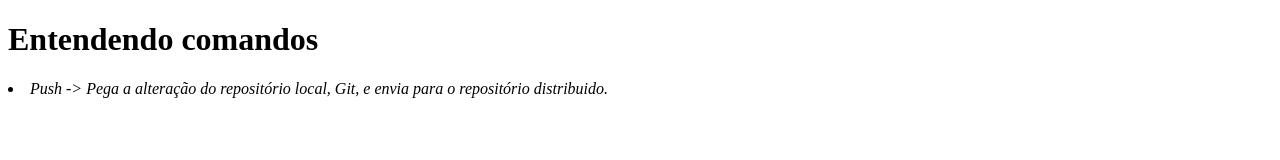
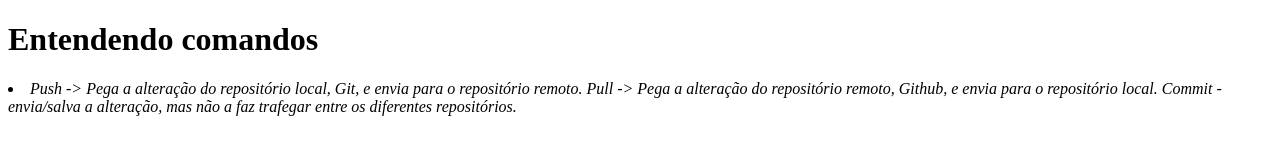
Before and after one commit to AnaClara-Cunha/Curso-de-Git-e-Git-Hub, a plain HTML site: page Sobre_Git.html in a window 1280 px wide. Drawn offline with Linux system fonts and the light colour scheme.

Commit message:
Adicionei mais detalhes

```diff
--- a/Sobre_Git.html
+++ b/Sobre_Git.html
@@ -8,7 +8,9 @@
 <body>
     <h1>Entendendo comandos</h1>
     <li>
-        <i>Push -> Pega a alteração do repositório local, Git, e envia para o repositório distribuido.</i>
+        <i>Push -> Pega a alteração do repositório local, Git, e envia para o repositório remoto.</i>
+        <i>Pull -> Pega a alteração do repositório remoto, Github, e envia para o repositório local.</i>
+        <i>Commit - envia/salva a alteração, mas não a faz trafegar entre os diferentes repositórios.</i>
     </li>
 </body>
 </html>
```
